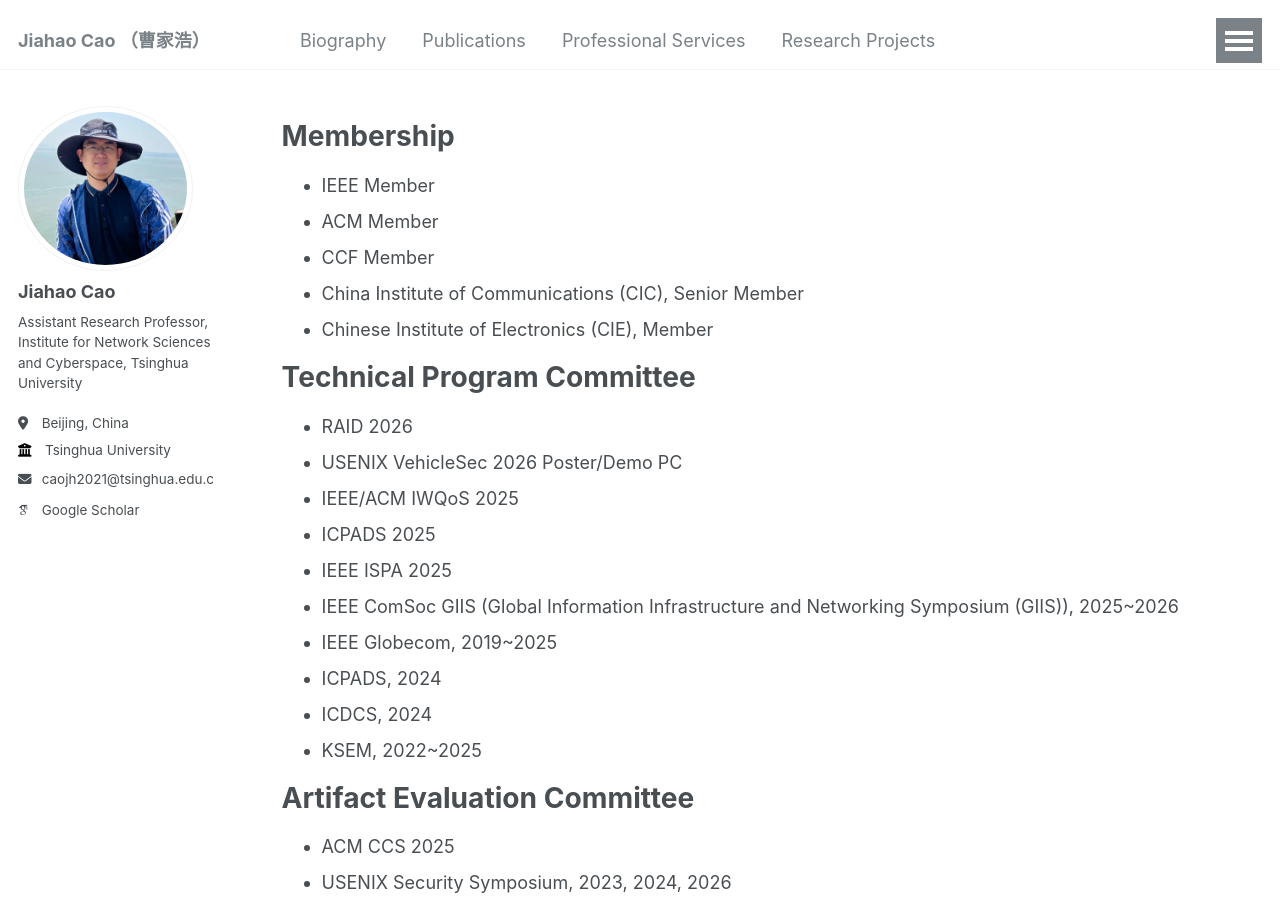
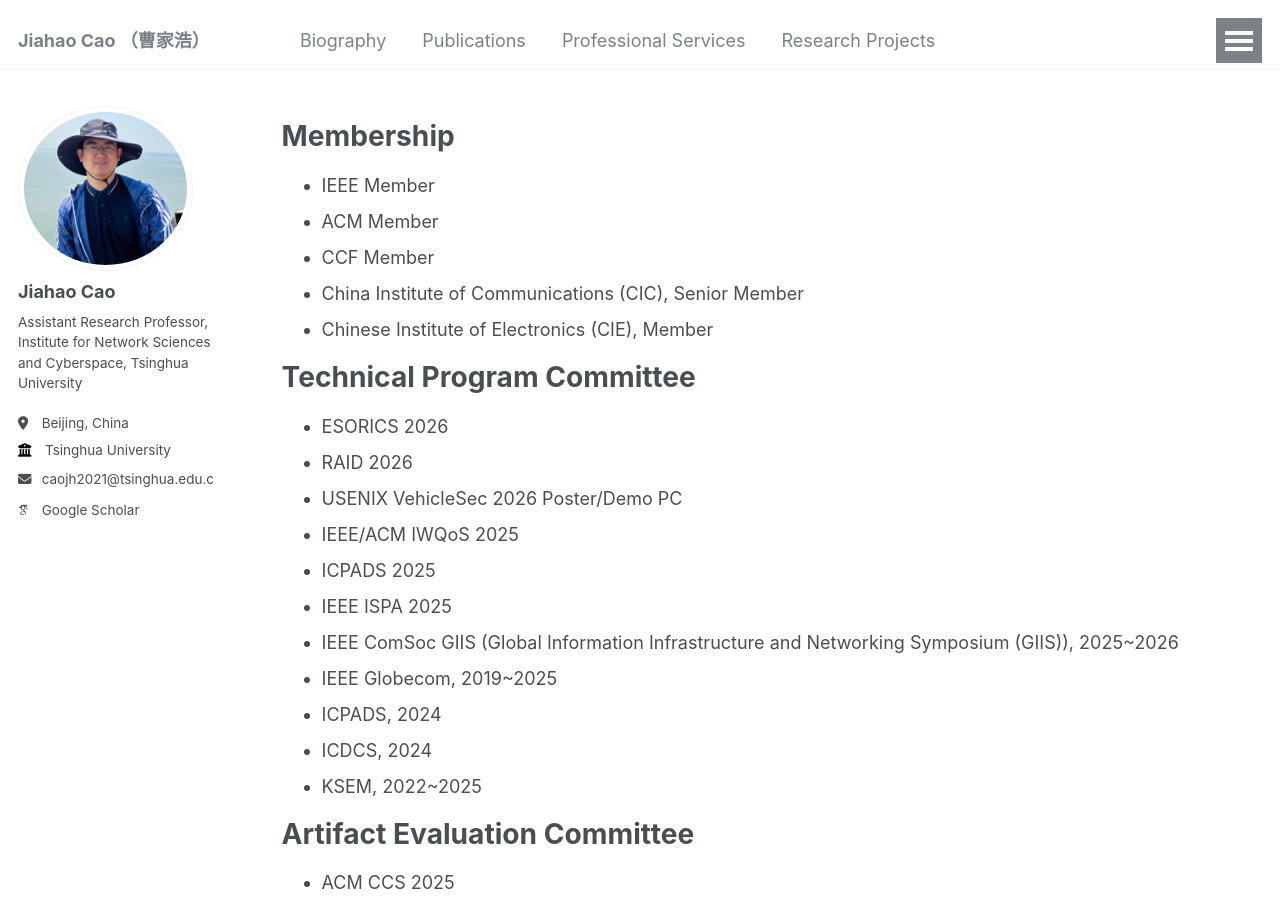
Before and after one commit to caojh15/caojh15.github.io, a Jekyll site: the page built from _pages/services.md, in a window 1280 px wide and 900 px high. Built offline with Jekyll 4.4.1, drawn with Linux system fonts in a browser that asks for light colours; some web fonts are replaced.

Commit message:
Update services.md

```diff
--- a/_pages/services.md
+++ b/_pages/services.md
@@ -12,6 +12,7 @@ author_profile: true
 * Chinese Institute of Electronics (CIE), Member
 
 # Technical Program Committee
+* ESORICS 2026
 * RAID 2026
 * USENIX VehicleSec 2026 Poster/Demo PC
 * IEEE/ACM IWQoS 2025
```
